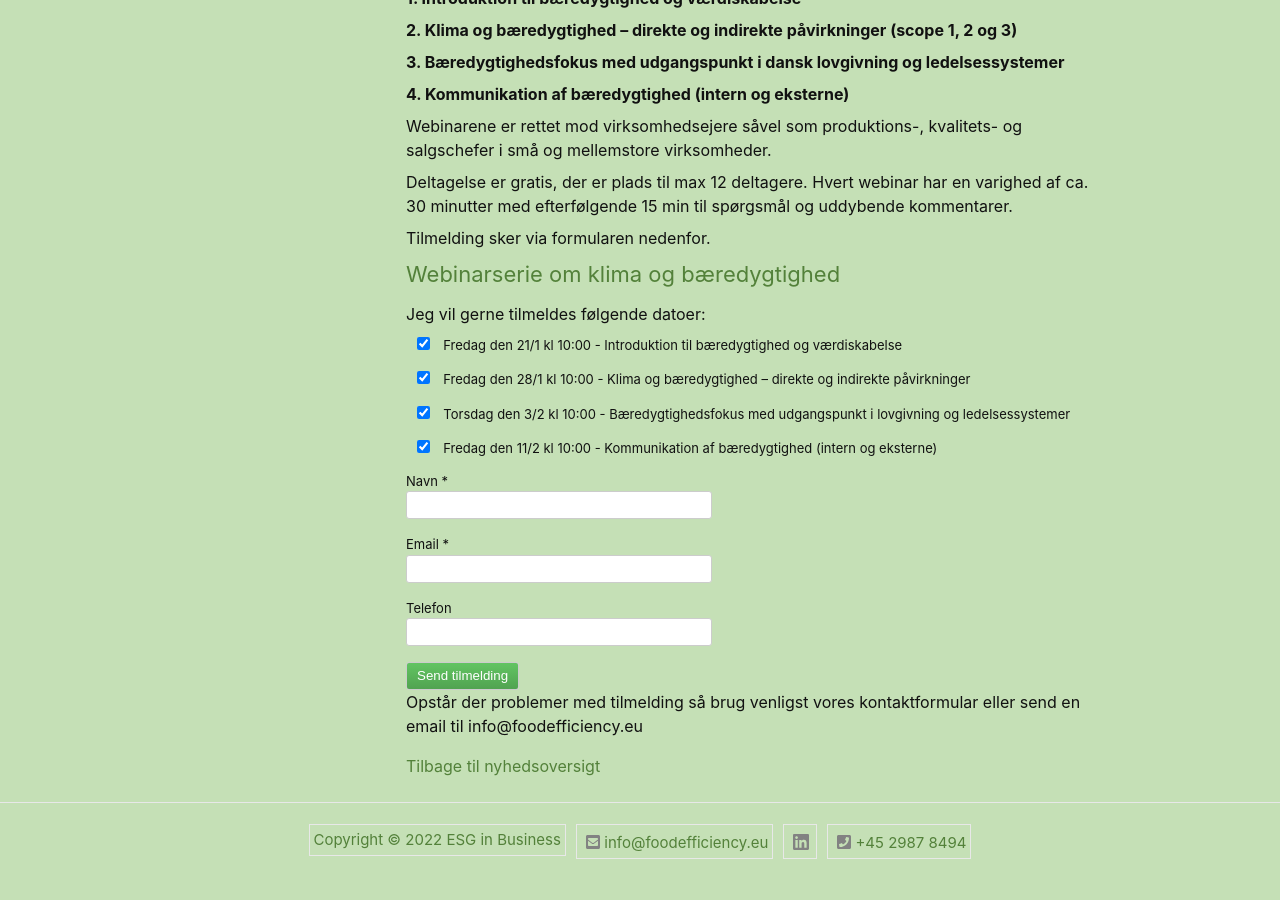
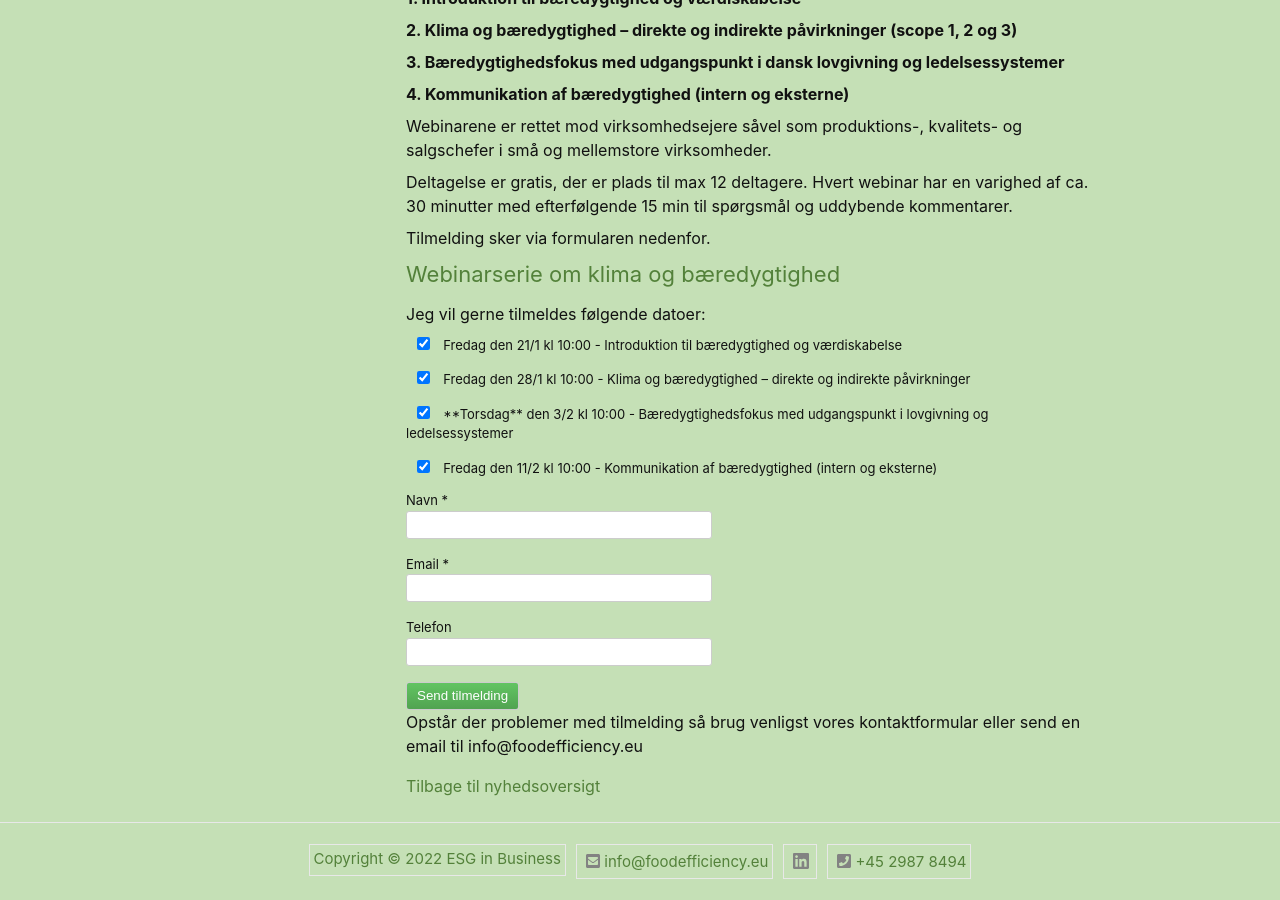
Before and after one commit to FoodEfficiency/esg-business.github.io, a Jekyll site: the page built from _posts/da/2022-01-07-Invitation til webinarserie om bæredygtighed.md, in a window 1280 px wide and 900 px high, scrolled down 1006 px. Built offline with Jekyll 4.4.1, drawn with Linux system fonts in a browser that asks for light colours; nearby versions of some CDN libraries.

```diff
--- a/_posts/da/2022-01-07-Invitation til webinarserie om bæredygtighed.md
+++ b/_posts/da/2022-01-07-Invitation til webinarserie om bæredygtighed.md
@@ -59,7 +59,7 @@ Jeg vil gerne tilmeldes følgende datoer:
       </label>
       <label class="checkbox field">
           <input type="checkbox" name="3/2-2022" checked />
-          <span>Torsdag den 3/2 kl 10:00 - Bæredygtighedsfokus med udgangspunkt i lovgivning og ledelsessystemer</span>
+          <span>**Torsdag** den 3/2 kl 10:00 - Bæredygtighedsfokus med udgangspunkt i lovgivning og ledelsessystemer</span>
       </label>
       <label class="checkbox field">
           <input type="checkbox" name="11/2-2022" checked />
```
